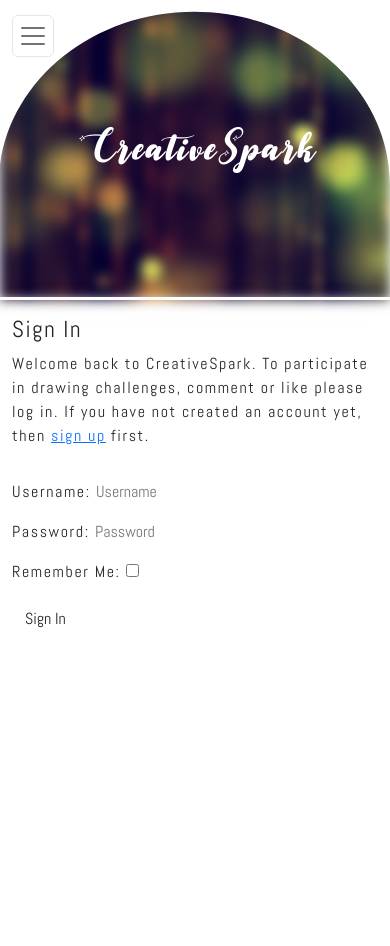
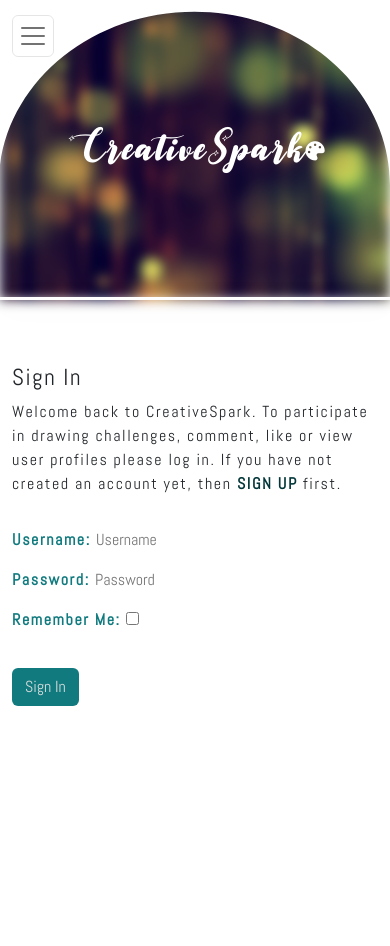
Before and after one commit to Stockman-Jr/Creative-Spark, a Django app: a page that uses templates/base.html in a window 390 px wide. Shown: the top 946 px of the page. Run offline with Django 3.2, Linux system fonts and the light colour scheme; some libraries are stand-ins or nearby versions.

Commit message:
Add media queries, add more user authentication checks to templates

```diff
--- a/static/css/style.css
+++ b/static/css/style.css
@@ -145,15 +145,7 @@
     padding: 5px;
   }
 
-
-  .logo {
-    color: #fff;
-    font-size: 40px;
-    color: #e3ed52;
-  }
-
-
-  /*INTRO #d6dbdb*/
+  /*INTRO*/
 
 .introduction {
   background-color: #e6e6e6;
@@ -169,7 +161,7 @@
 
   .lead {
     color: #107a7e;
-font-weight: 600;
+    font-weight: 600;
   }
 
   .past-shortcut {
@@ -407,7 +399,6 @@ color: rgb(13, 91, 94);
 }
 
 /* USER PROFILES */
-/*USER PROFILE*/
 
 .post-gallery {
   max-width: 50%;
@@ -479,6 +470,13 @@ font-weight: 700;
   color: #dadddd;
 }
 
+/*ACCOUNT FORMS*/
+
+.login p, .signup p {
+  color: #107a7e;
+  font-weight: 600;
+}
+
 /*FOOTER*/
 
 .footer {
@@ -513,15 +511,15 @@ font-weight: 700;
     display: none;
     visibility: hidden;
   }
+
   .intro-text {
     top: 40%
   }
+
   .intro-text h1 {
     font-size: 120%;
   }
-  .intro-text h1 a {
-    font-size: 120%;
-  }
+
   .dropdown > .dropdown-toggle {
     color: #fff;
   }
@@ -542,6 +540,21 @@ font-weight: 700;
 
   .challenge-info {
     margin-top: 50px;
+    background-color: rgba(24, 24, 24, 0.3);
+    border-radius: 5px;
+  }
+
+  .challenge-title {
+    display: none;
+    visibility: hidden;
+  }
+
+  .challenge-prompt {
+    font-size: 100%;
+  }
+
+  .badge {
+    margin-top: 5px;
   }
 }
 
@@ -575,3 +588,15 @@ font-weight: 700;
   }
 
 }
+
+@media screen and (max-width: 290px) {
+  .challenge-btns > .btn {
+    padding: 0.2rem;
+    margin-left: 3px;
+  }
+
+  .intro-text h1 {
+    font-size: 100%;
+  }
+
+}
--- a/templates/account/login.html
+++ b/templates/account/login.html
@@ -7,14 +7,14 @@
 
 {% block content %}
 
-<div class="container">
+<div class="container mt-5">
     <div class="row">
         <div class="col-md-8 mt-3 offset-md-2">
             <h3>{% trans "Sign In" %}</h3>
 
-            <p>{% blocktrans %}Welcome back to CreativeSpark. To participate in drawing challenges, comment or like please log in. If
+            <p>{% blocktrans %}Welcome back to CreativeSpark. To participate in drawing challenges, comment, like or view user profiles please log in. If
                 you
-                have not created an account yet, then <a class="link" href="{{ signup_url }}">sign up</a>
+                have not created an account yet, then <a class="past-shortcut link" href="{{ signup_url }}">sign up</a>
                 first.{% endblocktrans %}</p>
         </div>
     </div>
@@ -26,7 +26,7 @@
                 {% if redirect_field_value %}
                 <input type="hidden" name="{{ redirect_field_name }}" value="{{ redirect_field_value }}" />
                 {% endif %}
-                <button class="btn btn-signup right" type="submit">{% trans "Sign In" %}</button>
+                <button class="btn btn-signup right btn-md post-btn" type="submit">{% trans "Sign In" %}</button>
             </form>
         </div>
     </div>
--- a/templates/account/logout.html
+++ b/templates/account/logout.html
@@ -5,7 +5,7 @@
 {% block head_title %}{% trans "Sign Out" %}{% endblock %}
 
 {% block content %}
-<div class="container">
+<div class="container mt-5">
     <div class="row">
         <div class="col-md-8 mt-3 offset-md-2">
             <h3>{% trans "Sign Out" %}</h3>
@@ -21,7 +21,7 @@
                 {% if redirect_field_value %}
                 <input type="hidden" name="{{ redirect_field_name }}" value="{{ redirect_field_value }}" />
                 {% endif %}
-                <button class="btn btn-signup right" type="submit">{% trans 'Sign Out' %}</button>
+                <button class="btn btn-signup right btn-md post-btn" type="submit">{% trans 'Sign Out' %}</button>
             </form>
         </div>
     </div>
--- a/templates/account/signup.html
+++ b/templates/account/signup.html
@@ -6,13 +6,13 @@
 {% block head_title %}{% trans "Signup" %}{% endblock %}
 
 {% block content %}
-<div class="container">
+<div class="container mt-5">
     <div class="row">
         <div class="col-md-8 mt-3 offset-md-2">
             <h3>{% trans "Sign Up" %}</h3>
 
             <p>{% blocktrans %}Welcome to CreativeSpark. Do you already have an account? Then please <a
-                    class="link" href="{{ login_url }}">sign in</a> instead.{% endblocktrans %}</p>
+                    class="past-shortcut link" href="{{ login_url }}">sign in</a> instead.{% endblocktrans %}</p>
         </div>
     </div>
     <div class="row">
@@ -23,7 +23,7 @@
                 {% if redirect_field_value %}
                 <input type="hidden" name="{{ redirect_field_name }}" value="{{ redirect_field_value }}" />
                 {% endif %}
-                <button class="btn btn-signup right" type="submit">{% trans "Sign Up" %} &raquo;</button>
+                <button class="btn btn-signup right btn-md post-btn" type="submit">{% trans "Sign Up" %} &raquo;</button>
             </form>
         </div>
     </div>
--- a/templates/base.html
+++ b/templates/base.html
@@ -6,22 +6,22 @@
   <meta charset="UTF-8">
   <meta http-equiv="X-UA-Compatible" content="IE=edge">
   <meta name="viewport" content="width=device-width, initial-scale=1.0">
+  <!--META DATA-->
   <meta name="description" content="Art community, providing fun drawing challenges for artists of all kind.">
   <meta name="keywords" content="creativespark, drawing challenge, drawing prompts, art, art community, drawing, drawing inspiration">
+  <!--BOOTSTRAP/FONTAWESOME-->
   <link href="https://cdn.jsdelivr.net/npm/bootstrap@5.2.3/dist/css/bootstrap.min.css" rel="stylesheet" integrity="sha384-rbsA2VBKQhggwzxH7pPCaAqO46MgnOM80zW1RWuH61DGLwZJEdK2Kadq2F9CUG65" crossorigin="anonymous">
-  <script
-  src="https://kit.fontawesome.com/0a6fdb57b6.js"
-  crossorigin="anonymous"
-></script>
-<link rel="stylesheet" href="{% static 'css/style.css' %}">
-
+  <script src="https://kit.fontawesome.com/0a6fdb57b6.js" crossorigin="anonymous"></script>
+  <!--CSS-->
+  <link rel="stylesheet" href="{% static 'css/style.css' %}">
   <title>CreativeSpark</title>
 </head>
+
 <body>
     <!--NAVIGATION-->
     <header>
       <div class="bg-image"></div>
-      <!--LOGGED IN USER MENU-->
+      <!--LOGGED IN USER NAV-->
       {% if user.is_authenticated %}
         <div class="dropdown user-profile-menu card_avatar position-absolute top-0 end-0">
           <a class="dropdown-toggle" role="button" data-bs-toggle="dropdown" href="#"><img
@@ -31,7 +31,6 @@
               <h6 class="dropdown-header text-center">{{ request.user.username }}</h6>
             </li>
             <li><hr class="dropdown-divider"></li>
-            <!--<hr>-->
             <li><a class="dropdown-item" href="{% url 'my_profile' %}">Your posts</a></li>
             <li><a class="dropdown-item" href="{% url 'my_favourites' %}">Favourites</a></li>
           </ul>
@@ -39,9 +38,8 @@
       {% endif %}
 
       <div class="intro-text">
-        <h1>CreativeSpark <!--<a class="logo" href="#"><i class="fa-solid fa-paintbrush"></i></a>--> </h1>
+        <h1>CreativeSpark<i class="fa-solid fa-palette"></i></h1>
       </div>
-
 
       <div class="custom-shape-divider-top-1670413545">
         <svg data-name="Layer 1" xmlns="http://www.w3.org/2000/svg" viewBox="0 0 1200 120" preserveAspectRatio="none">
@@ -61,7 +59,7 @@
             </a>
             <ul class="dropdown-menu dropdown-menu-end dropdown-menu-lg-end" aria-labelledby="navbarDropdown">
               <li><a class="dropdown-item" href="{% url 'past_challenges' %}">Past Challenges</a></li>
-              <li><a class="dropdown-item" href="#">Another action</a></li>
+              <li><a class="dropdown-item" href="{% url 'home' %}">Challenges</a></li>
             </ul>
           </li>
           {% if user.is_authenticated %}
@@ -85,6 +83,7 @@
             aria-controls="navbarText" aria-expanded="false" aria-label="Toggle navigation">
             <span class="navbar-toggler-icon "></span>
           </button>
+
         <div class="collapse navbar-collapse flex-column" id="navbarText">
           <ul class="nav text-center">
               <li class="dropdown-item">
@@ -135,20 +134,19 @@
     </main>
 
     <!--FOOTER-->
-    <footer class="footer ">
+  <footer class="footer ">
       <div class="container d-flex flex-column justify-content-center">
-        <div class="insta-link align-self-center mt-3"><a href="https://instagram.com" target="_blank" rel="noopener"
-          aria-label="Visit our Instagram page(opens in a new tab!)"><i
-              class="fa-brands fa-instagram"></i></a>
-            </div>
+        <div class="insta-link align-self-center mt-3">
+          <a href="https://instagram.com" target="_blank" rel="noopener"
+          aria-label="Visit our Instagram page(opens in a new tab!)">
+          <i class="fa-brands fa-instagram"></i>
+          </a>
+          </div>
           <hr class="footer-hr">
           <div class="f-info text-center">
             <p>2022 <br> <i>Project created for educational purposes only.</i></p>
-              </div>
-
-            </div>
-
-
+          </div>
+        </div>
   </footer>
 
 <script src="https://code.jquery.com/jquery-3.5.1.min.js"></script>
--- a/templates/comment.html
+++ b/templates/comment.html
@@ -9,7 +9,7 @@
     <button value="{{post.pk}}" class="cmt-btn" data-url="{% url 'post_detail' %}" type="submit" class="btn btn-signup btn-lg">Submit</button>
 </form>
 {%else%}
-<p>Sign in to leave a comment</p>
+<p><a class="past-shortcut" href="{% url 'account_signup' %}">Signup</a> or <a class="past-shortcut" href="{% url 'account_login' %}">Login</a> to leave a comment</p>
 {%endif%}
 
 </div>
--- a/templates/index.html
+++ b/templates/index.html
@@ -6,9 +6,9 @@
 <div class="row d-flex justify-content-center introduction">
   <div class="col-xl-8 col-sm-12 intro">
     <p class="lead text-center">Welcome to CreativeSpark! <br> </p>
-      <p class="text-center hidden">A place for artists of all skill levels to get inspiration and hone their drawing skills!</p>
+      <p class="text-center hidden">A place for artists of all kind to get inspiration and hone their drawing skills!</p>
 
-      <p class="text-center">We provide a new drawing challenge everyday, which will be open for submissions for 48hours.<br>
+      <p class="text-center">We provide a new drawing challenge everyday, which will be open for submissions for 2 days(48h).<br>
         Join the community to participate in drawing challenges, get inspired by other artists and improve while having fun!</p>
   </div>
   <hr>
--- a/templates/post_detail.html
+++ b/templates/post_detail.html
@@ -26,6 +26,7 @@
                                 <span>Likes: {{ post.likes.count }} <br> Posted: {{ post.date_posted }}</span>
                             </div>
                             <hr>
+                            {% if user.is_authenticated %}
                             {% if post in faved %}
                                 <div class="action">
                                     <a href="{% url 'add_favourite' post.pk %}" id="favBtn{{ post.id }}" type="button"
@@ -36,6 +37,7 @@
                                     <a href="{% url 'add_favourite' post.pk %}" id="favBtn{{ post.id }}" type="button"
                                         class="btn btn-light"><i class="fa-solid fa-star unfav"></i>Favorite</a>
                                 </div>
+                            {% endif %}
                             {% endif %}
                         </div>
                         <hr>
```
Also changed, not shown: templates/past_challenges.html (+8 -11 lines).
